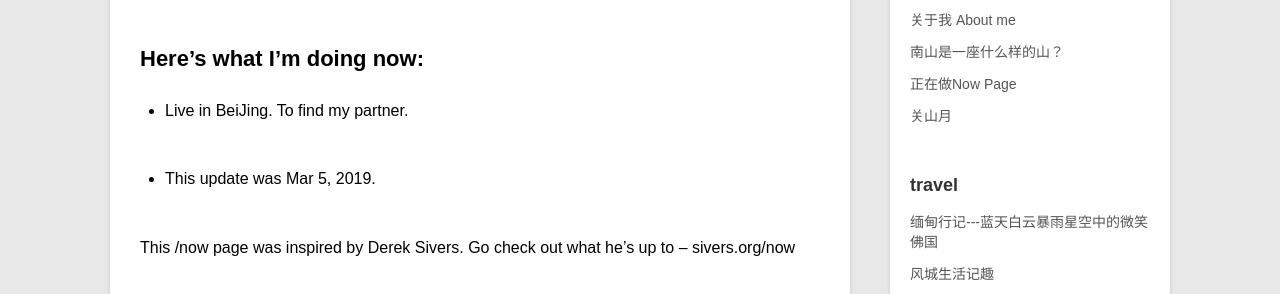
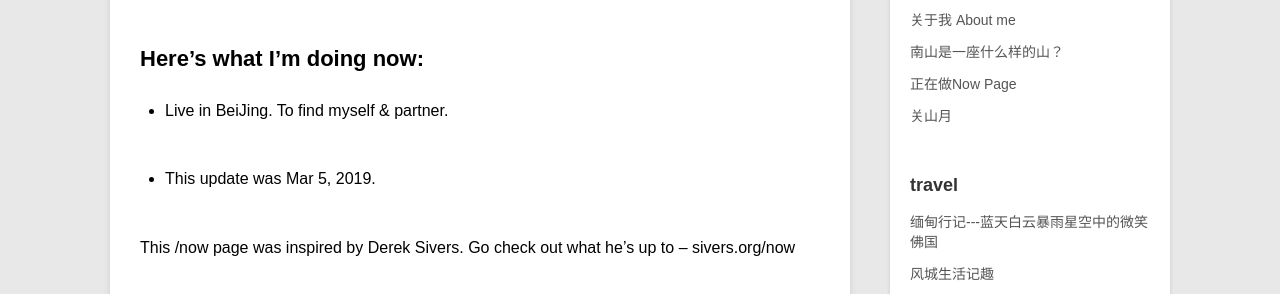
Before and after one commit to violettianjie/violettianjie.github.io, a Jekyll site: the page built from _posts/blog/2017-09-03-now.md, in a window 1280 px wide. Shown: the part 1053-1347 px from the top of the page. Built offline with Jekyll 4.4.1, drawn with Linux system fonts in a browser that asks for light colours; comment, search, counter and statistics services are not loaded.

Commit message:
Update 2017-09-03-now.md

```diff
--- a/_posts/blog/2017-09-03-now.md
+++ b/_posts/blog/2017-09-03-now.md
@@ -31,7 +31,7 @@ category: blog
 
 ## Here’s what I’m doing now:
 
-- Live in BeiJing. To find my partner.
+- Live in BeiJing. To find myself & partner.
 
 
 - This update was Mar 5, 2019.
```
